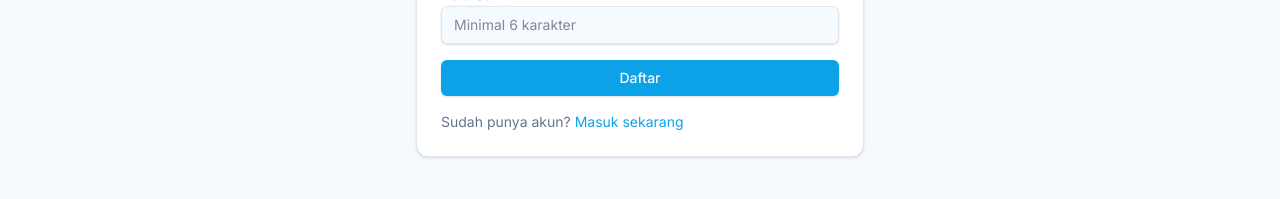
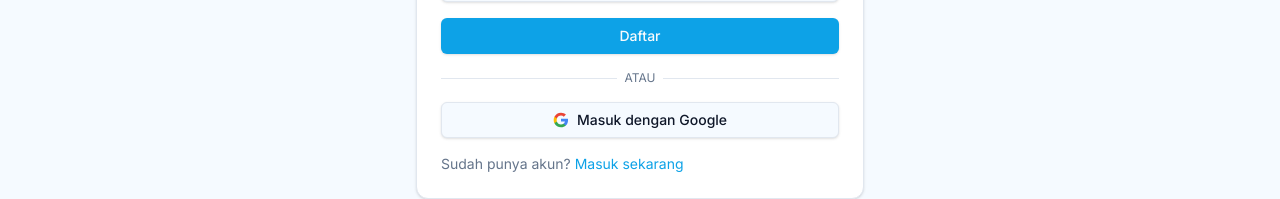
Before and after one commit to Naditya206/AquaVion, a Next.js app: page /register in a window 1280 px wide. Shown: the part 442-641 px from the top of the page. Built offline with nearby package versions, Linux system fonts and the light colour scheme; no server answers.

Commit message:
Add Google OAuth with NextAuth

```diff
--- a/next.config.ts
+++ b/next.config.ts
@@ -3,6 +3,15 @@ import type { NextConfig } from "next";
 const nextConfig: NextConfig = {
   /* config options here */
   reactCompiler: true,
+  images: {
+    remotePatterns: [
+      {
+        protocol: "https",
+        hostname: "lh3.googleusercontent.com",
+        pathname: "/**",
+      },
+    ],
+  },
 };
 
 export default nextConfig;
--- a/package.json
+++ b/package.json
@@ -9,11 +9,14 @@
     "lint": "eslint"
   },
   "dependencies": {
+    "@auth/firebase-adapter": "^2.11.2",
     "clsx": "^2.1.1",
     "firebase": "^12.12.0",
+    "firebase-admin": "^13.8.0",
     "framer-motion": "^12.38.0",
     "lucide-react": "^1.7.0",
     "next": "^16.2.4",
+    "next-auth": "^5.0.0-beta.31",
     "next-themes": "^0.4.6",
     "react": "19.2.4",
     "react-dom": "19.2.4",
--- /dev/null
+++ b/src/app/api/auth/[...nextauth]/route.ts
@@ -0,0 +1,3 @@
+import { handlers } from "@/lib/auth"
+
+export const { GET, POST } = handlers
--- /dev/null
+++ b/src/app/api/auth/sync-user/route.ts
@@ -0,0 +1,34 @@
+import { NextRequest, NextResponse } from "next/server"
+import { auth } from "@/lib/auth"
+import { doc, setDoc, serverTimestamp } from "firebase/firestore"
+import { db } from "@/lib/db/firebase"
+
+export async function POST(request: NextRequest) {
+  try {
+    const session = await auth()
+
+    if (!session?.user) {
+      return NextResponse.json({ error: "Unauthorized" }, { status: 401 })
+    }
+
+    const { email, name, image } = session.user
+
+    // Sync user to Firestore
+    await setDoc(
+      doc(db, "users", session.user.id!),
+      {
+        name: name || "",
+        email: email || "",
+        photoURL: image || "",
+        role: "user",
+        createdAt: serverTimestamp(),
+      },
+      { merge: true }
+    )
+
+    return NextResponse.json({ success: true })
+  } catch (error) {
+    console.error("Error syncing user:", error)
+    return NextResponse.json({ error: "Failed to sync user" }, { status: 500 })
+  }
+}
--- a/src/app/layout.tsx
+++ b/src/app/layout.tsx
@@ -5,6 +5,7 @@ import { ThemeProvider } from "@/components/theme-provider";
 import { Navbar } from "@/components/layout/navbar";
 import { Footer } from "@/components/layout/footer";
 import { AuthProvider } from "@/components/auth/auth-provider";
+import { SessionProvider } from "next-auth/react";
 
 const inter = Inter({ subsets: ["latin"], variable: "--font-sans" });
 
@@ -46,6 +47,7 @@ export default function RootLayout({
   return (
     <html lang="en" suppressHydrationWarning>
       <body className={`${inter.variable} min-h-screen bg-background font-sans antialiased flex flex-col`}>
+        <SessionProvider>
           <ThemeProvider
             attribute="class"
             defaultTheme="system"
@@ -60,6 +62,7 @@ export default function RootLayout({
               <Footer />
             </AuthProvider>
           </ThemeProvider>
+        </SessionProvider>
       </body>
     </html>
   );
--- a/src/app/login/page.tsx
+++ b/src/app/login/page.tsx
@@ -9,6 +9,7 @@ import { Card, CardContent, CardDescription, CardHeader, CardTitle } from "@/com
 import { buttonVariants } from "@/components/ui/button"
 import { cn } from "@/lib/utils"
 import { useAuth } from "@/components/auth/auth-provider"
+import { GoogleSignInButton } from "@/components/auth/google-signin-button"
 
 function LoginForm() {
   const router = useRouter()
@@ -133,6 +134,17 @@ function LoginForm() {
           >
             {submitting ? "Memproses..." : "Masuk"}
           </button>
+
+          <div className="relative">
+            <div className="absolute inset-0 flex items-center">
+              <span className="w-full border-t" />
+            </div>
+            <div className="relative flex justify-center text-xs uppercase">
+              <span className="bg-card px-2 text-muted-foreground">Atau</span>
+            </div>
+          </div>
+
+          <GoogleSignInButton callbackUrl={redirectTo} />
         </form>
         <p className="mt-4 text-sm text-muted-foreground">
           Belum punya akun?{" "}
--- a/src/app/register/page.tsx
+++ b/src/app/register/page.tsx
@@ -10,6 +10,7 @@ import { Card, CardContent, CardDescription, CardHeader, CardTitle } from "@/com
 import { buttonVariants } from "@/components/ui/button"
 import { cn } from "@/lib/utils"
 import { useAuth } from "@/components/auth/auth-provider"
+import { GoogleSignInButton } from "@/components/auth/google-signin-button"
 
 export default function RegisterPage() {
   const router = useRouter()
@@ -157,6 +158,17 @@ export default function RegisterPage() {
             >
               {successMessage ? "Mengalihkan..." : submitting ? "Memproses..." : "Daftar"}
             </button>
+
+            <div className="relative">
+              <div className="absolute inset-0 flex items-center">
+                <span className="w-full border-t" />
+              </div>
+              <div className="relative flex justify-center text-xs uppercase">
+                <span className="bg-card px-2 text-muted-foreground">Atau</span>
+              </div>
+            </div>
+
+            <GoogleSignInButton />
           </form>
           <p className="mt-4 text-sm text-muted-foreground">
             Sudah punya akun?{" "}
--- a/src/components/auth/auth-provider.tsx
+++ b/src/components/auth/auth-provider.tsx
@@ -1,54 +1,33 @@
 "use client"
 
-import { createContext, useContext, useEffect, useMemo, useState } from "react"
-import { onAuthStateChanged, signOut, type User } from "firebase/auth"
-import { auth } from "@/lib/db/firebase"
+import { createContext, useContext } from "react"
+import { useSession, signOut as nextAuthSignOut } from "next-auth/react"
 
 type AuthContextValue = {
-  user: User | null
+  user: { uid: string; email?: string | null; displayName?: string | null; photoURL?: string | null } | null
   loading: boolean
   logout: () => Promise<void>
 }
 
 const AuthContext = createContext<AuthContextValue | undefined>(undefined)
 
-const AUTH_COOKIE = "av_uid"
+export function AuthProvider({ children }: { children: React.ReactNode }) {
+  const { data: session, status } = useSession()
 
-function setAuthCookie(uid: string | null) {
-  const base = `${AUTH_COOKIE}=${uid ? encodeURIComponent(uid) : ""}; Path=/; SameSite=Lax;`
-  if (!uid) {
-    document.cookie = `${base} Max-Age=0;`
-    return
+  const user = session?.user ? {
+    uid: session.user.id!,
+    email: session.user.email,
+    displayName: session.user.name,
+    photoURL: session.user.image,
+  } : null
+
+  const loading = status === "loading"
+
+  const logout = async () => {
+    await nextAuthSignOut({ callbackUrl: "/login" })
   }
 
-  const maxAge = 60 * 60 * 24 * 7
-  const secure = window.location.protocol === "https:" ? " Secure;" : ""
-  document.cookie = `${base} Max-Age=${maxAge};${secure}`
-}
-
-export function AuthProvider({ children }: { children: React.ReactNode }) {
-  const [user, setUser] = useState<User | null>(null)
-  const [loading, setLoading] = useState(true)
-
-  useEffect(() => {
-    const unsubscribe = onAuthStateChanged(auth, (currentUser) => {
-      setUser(currentUser)
-      setAuthCookie(currentUser?.uid ?? null)
-      setLoading(false)
-    })
-
-    return () => unsubscribe()
-  }, [])
-
-  const logout = async () => {
-    setAuthCookie(null)
-    setUser(null)
-    await signOut(auth)
-  }
-
-  const value = useMemo(() => ({ user, loading, logout }), [user, loading])
-
-  return <AuthContext.Provider value={value}>{children}</AuthContext.Provider>
+  return <AuthContext.Provider value={{ user, loading, logout }}>{children}</AuthContext.Provider>
 }
 
 export function useAuth() {
--- /dev/null
+++ b/src/components/auth/google-signin-button.tsx
@@ -0,0 +1,23 @@
+"use client"
+
+import { signIn } from "next-auth/react"
+import { buttonVariants } from "@/components/ui/button"
+import { cn } from "@/lib/utils"
+
+export function GoogleSignInButton({ callbackUrl = "/dashboard" }: { callbackUrl?: string }) {
+  return (
+    <button
+      type="button"
+      onClick={() => signIn("google", { callbackUrl })}
+      className={cn(buttonVariants({ variant: "outline" }), "w-full gap-2")}
+    >
+      <svg className="h-5 w-5" viewBox="0 0 24 24">
+        <path fill="#4285F4" d="M22.56 12.25c0-.78-.07-1.53-.2-2.25H12v4.26h5.92c-.26 1.37-1.04 2.53-2.21 3.31v2.77h3.57c2.08-1.92 3.28-4.74 3.28-8.09z"/>
+        <path fill="#34A853" d="M12 23c2.97 0 5.46-.98 7.28-2.66l-3.57-2.77c-.98.66-2.23 1.06-3.71 1.06-2.86 0-5.29-1.93-6.16-4.53H2.18v2.84C3.99 20.53 7.7 23 12 23z"/>
+        <path fill="#FBBC05" d="M5.84 14.09c-.22-.66-.35-1.36-.35-2.09s.13-1.43.35-2.09V7.07H2.18C1.43 8.55 1 10.22 1 12s.43 3.45 1.18 4.93l2.85-2.22.81-.62z"/>
+        <path fill="#EA4335" d="M12 5.38c1.62 0 3.06.56 4.21 1.64l3.15-3.15C17.45 2.09 14.97 1 12 1 7.7 1 3.99 3.47 2.18 7.07l3.66 2.84c.87-2.6 3.3-4.53 6.16-4.53z"/>
+      </svg>
+      Masuk dengan Google
+    </button>
+  )
+}
--- /dev/null
+++ b/src/components/auth/nextauth-provider.tsx
@@ -0,0 +1,38 @@
+"use client"
+
+import { createContext, useContext } from "react"
+import { useSession } from "next-auth/react"
+
+type NextAuthContextValue = {
+  user: { uid: string; email?: string | null; displayName?: string | null; photoURL?: string | null } | null
+  loading: boolean
+}
+
+const NextAuthContext = createContext<NextAuthContextValue | undefined>(undefined)
+
+export function NextAuthProvider({ children }: { children: React.ReactNode }) {
+  const { data: session, status } = useSession()
+
+  const user = session?.user ? {
+    uid: session.user.id!,
+    email: session.user.email,
+    displayName: session.user.name,
+    photoURL: session.user.image,
+  } : null
+
+  const loading = status === "loading"
+
+  return (
+    <NextAuthContext.Provider value={{ user, loading }}>
+      {children}
+    </NextAuthContext.Provider>
+  )
+}
+
+export function useNextAuth() {
+  const context = useContext(NextAuthContext)
+  if (!context) {
+    throw new Error("useNextAuth must be used within NextAuthProvider")
+  }
+  return context
+}
--- /dev/null
+++ b/src/lib/auth.ts
@@ -0,0 +1,64 @@
+import NextAuth from "next-auth"
+import Google from "next-auth/providers/google"
+
+export const { handlers, signIn, signOut, auth } = NextAuth({
+  providers: [
+    Google({
+      clientId: process.env.GOOGLE_CLIENT_ID!,
+      clientSecret: process.env.GOOGLE_CLIENT_SECRET!,
+    }),
+  ],
+  pages: {
+    signIn: "/login",
+  },
+  callbacks: {
+    async signIn({ user, account, profile }) {
+      // Sync user to Firestore on Google sign-in
+      if (account?.provider === "google" && user) {
+        try {
+          const { initializeApp, getApps } = await import("firebase/app")
+          const { getFirestore, doc, setDoc, serverTimestamp } = await import("firebase/firestore")
+
+          const apps = getApps()
+          const app = apps.length > 0 ? apps[0] : initializeApp({
+            apiKey: process.env.NEXT_PUBLIC_FIREBASE_API_KEY,
+            authDomain: process.env.NEXT_PUBLIC_FIREBASE_AUTH_DOMAIN,
+            projectId: process.env.NEXT_PUBLIC_FIREBASE_PROJECT_ID,
+            storageBucket: process.env.NEXT_PUBLIC_FIREBASE_STORAGE_BUCKET,
+            messagingSenderId: process.env.NEXT_PUBLIC_FIREBASE_MESSAGING_SENDER_ID,
+            appId: process.env.NEXT_PUBLIC_FIREBASE_APP_ID,
+          })
+
+          const db = getFirestore(app)
+
+          await setDoc(
+            doc(db, "users", user.id!),
+            {
+              name: user.name || "",
+              email: user.email || "",
+              photoURL: user.image || "",
+              role: "user",
+              createdAt: serverTimestamp(),
+            },
+            { merge: true }
+          )
+        } catch (error) {
+          console.error("Error syncing user to Firestore:", error)
+        }
+      }
+      return true
+    },
+    async session({ session, token }) {
+      if (token.sub) {
+        session.user.id = token.sub
+      }
+      return session
+    },
+    async jwt({ token, user }) {
+      if (user) {
+        token.id = user.id
+      }
+      return token
+    },
+  },
+})
```
Also changed, not shown: src/components/layout/navbar.tsx (+10 -0 lines), 2 other files (tests, documents, lock files or other folders). Lines whose indentation alone changed are shown as unchanged.
